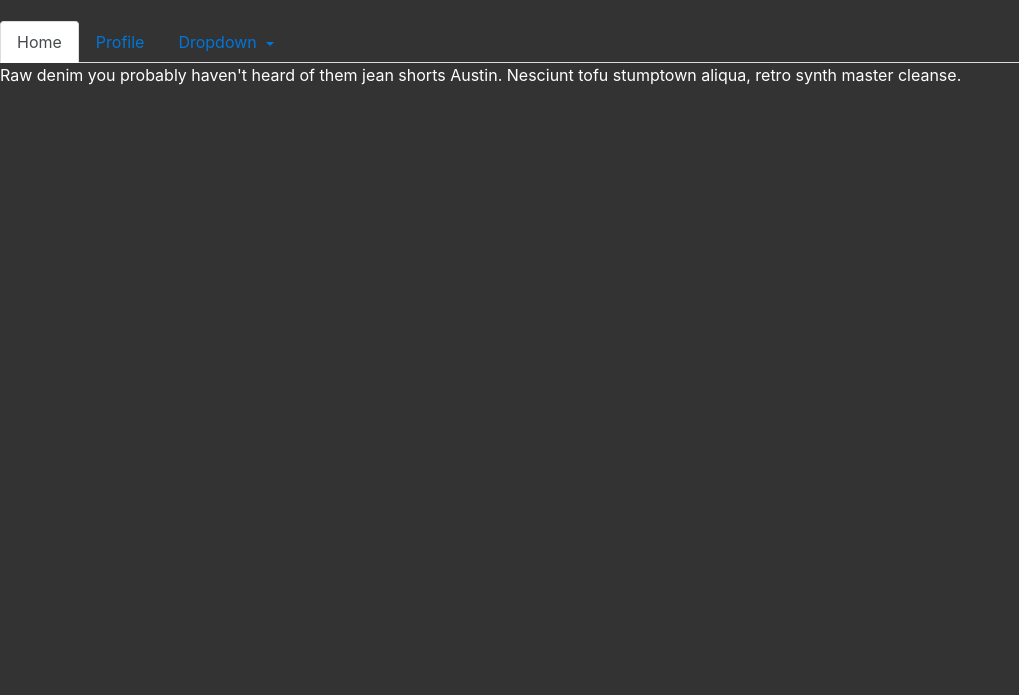
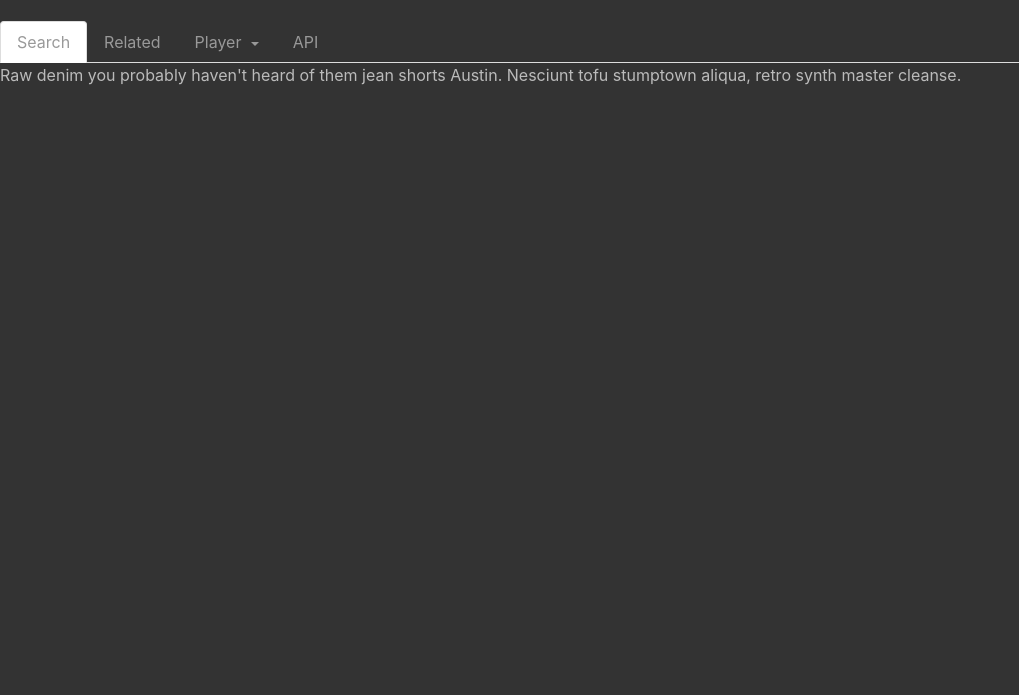
Before and after one commit to Sid-2D/YoutubeAPI, a website: page Front End/index.html in a window 1280 px wide. Shown: the part 105-800 px from the top of the page, without its empty margins (0-1019 px from the left). Drawn offline with nearby package versions, Linux system fonts and the light colour scheme; a script that the page names is missing.

Commit message:
Finished design and styling, now starting logic.

```diff
--- a/Front End/index.html
+++ b/Front End/index.html
@@ -34,26 +34,29 @@
         <div class="bd-example bd-example-tabs" role="tabpanel">
           <ul class="nav nav-tabs" id="myTab" role="tablist">
             <li class="nav-item">
-              <a class="nav-link active" id="home-tab" data-toggle="tab" href="#home" role="tab" aria-controls="home" aria-expanded="true">Home</a>
+              <a class="nav-link active" id="home-tab" data-toggle="tab" href="#home" role="tab" aria-controls="home" aria-expanded="true" style="color: #999">Search</a>
             </li>
             <li class="nav-item">
-              <a class="nav-link" id="profile-tab" data-toggle="tab" href="#profile" role="tab" aria-controls="profile" aria-expanded="false">Profile</a>
+              <a class="nav-link" id="profile-tab" data-toggle="tab" href="#profile" role="tab" aria-controls="profile" aria-expanded="false" style="color: #999">Related</a>
             </li>
             <li class="nav-item dropdown">
-              <a class="nav-link dropdown-toggle" data-toggle="dropdown" href="#" role="button" aria-haspopup="true" aria-expanded="false">
-                Dropdown
+              <a class="nav-link dropdown-toggle" data-toggle="dropdown" href="#" role="button" aria-haspopup="true" aria-expanded="false" style="color: #999">
+                Player
               </a>
               <div class="dropdown-menu">
                 <a class="dropdown-item" id="dropdown1-tab" href="#dropdown1" role="tab" data-toggle="tab" aria-controls="dropdown1">@fat</a>
                 <a class="dropdown-item" id="dropdown2-tab" href="#dropdown2" role="tab" data-toggle="tab" aria-controls="dropdown2">@mdo</a>
               </div>
             </li>
+            <li class="nav-item">
+              <a class="nav-link" id="profile-tab1" data-toggle="tab" href="#profile" role="tab" aria-controls="profile" aria-expanded="false" style="color: #999">API</a>
+            </li>
           </ul>
-          <div class="tab-content" id="myTabContent" style="color: #fff">
+          <div class="tab-content" id="myTabContent" style="color: #bbb">
             <div role="tabpanel" class="tab-pane fade active show" id="home" aria-labelledby="home-tab" aria-expanded="true">
               <p>Raw denim you probably haven't heard of them jean shorts Austin. Nesciunt tofu stumptown aliqua, retro synth master cleanse.</p>
             </div>
-            <div class="tab-pane fade" id="profile" role="tabpanel" aria-labelledby="profile-tab" aria-expanded="false" style="color: #fff">
+            <div class="tab-pane fade" id="profile" role="tabpanel" aria-labelledby="profile-tab" aria-expanded="false">
               <p>Food truck fixie locavore, accusamus mcsweeney's marfa nulla single-origin coffee squid. Exercitation +1 labore velit.</p>
             </div>
             <div class="tab-pane fade" id="dropdown1" role="tabpanel" aria-labelledby="dropdown1-tab">
@@ -66,8 +69,8 @@
         </div>
     </div>
     <script src="https://code.jquery.com/jquery-3.1.1.slim.min.js" integrity="sha384-A7FZj7v+d/sdmMqp/nOQwliLvUsJfDHW+k9Omg/a/EheAdgtzNs3hpfag6Ed950n" crossorigin="anonymous"></script>
+    <script src="https://cdnjs.cloudflare.com/ajax/libs/tether/1.4.0/js/tether.min.js" integrity="sha384-DztdAPBWPRXSA/3eYEEUWrWCy7G5KFbe8fFjk5JAIxUYHKkDx6Qin1DkWx51bBrb" crossorigin="anonymous"></script>
     <script src="https://maxcdn.bootstrapcdn.com/bootstrap/4.0.0-alpha.6/js/bootstrap.min.js" integrity="sha384-vBWWzlZJ8ea9aCX4pEW3rVHjgjt7zpkNpZk+02D9phzyeVkE+jo0ieGizqPLForn" crossorigin="anonymous"></script>
-    <script src="https://cdnjs.cloudflare.com/ajax/libs/tether/1.4.0/js/tether.min.js" integrity="sha384-DztdAPBWPRXSA/3eYEEUWrWCy7G5KFbe8fFjk5JAIxUYHKkDx6Qin1DkWx51bBrb" crossorigin="anonymous"></script>
     <script type="text/javascript" src="main.js"></script>
 </body>
 </html>
```
